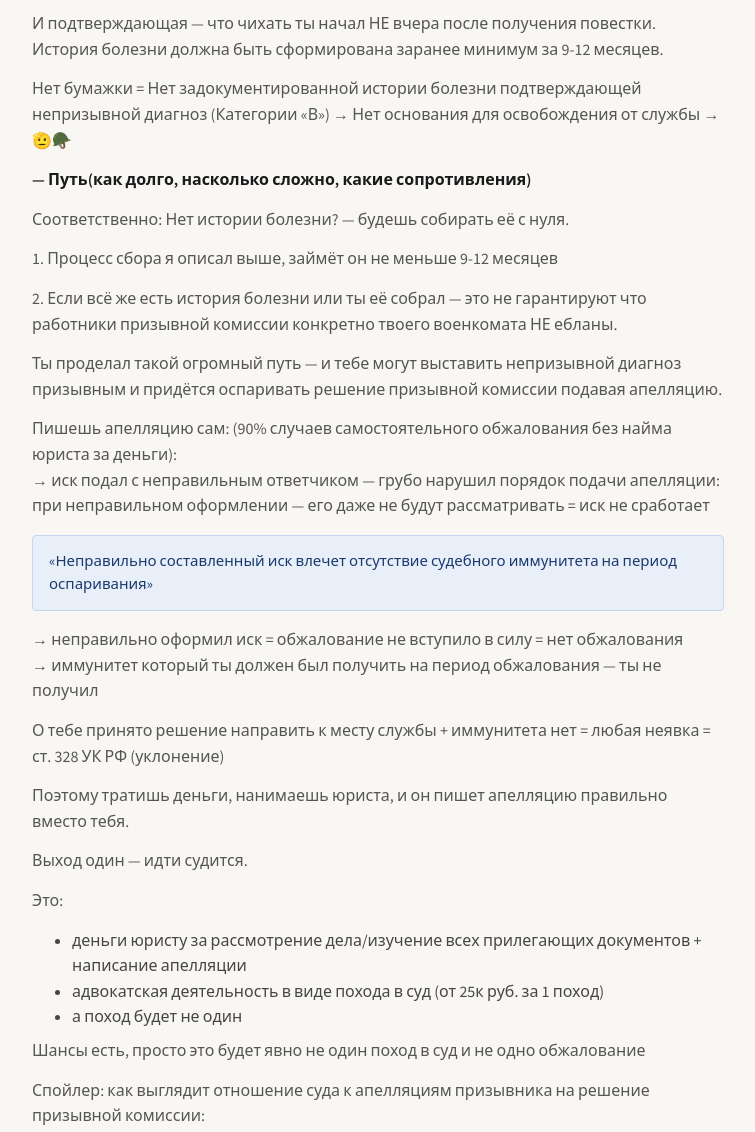
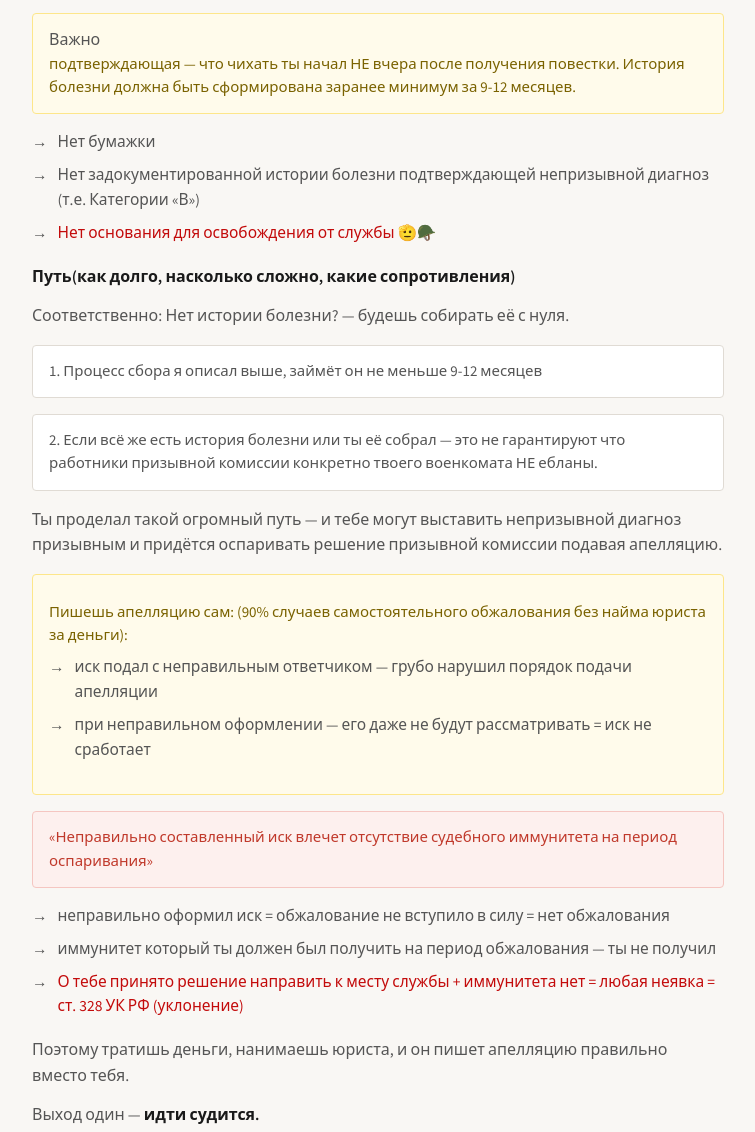
Before and after one commit to vladpolisuk/china-article, a plain HTML site: page index.html in a window 1280 px wide. Shown: the part 7248-8380 px from the top of the page, without its empty margins (262-1017 px from the left). Drawn offline with nearby package versions, Linux system fonts and the light colour scheme.

Commit message:
fix text

```diff
--- a/index.html
+++ b/index.html
@@ -337,6 +337,11 @@
 				background: var(--green-light);
 				border-color: #a7d9be;
 				color: var(--green);
+			}
+			.callout.neutral {
+				background: var(--white);
+				border-color: var(--border);
+				color: var(--text-sec);
 			}
 
 			/* ─── STEP FLOW ─── */
@@ -1594,64 +1599,95 @@
 
 				<p>На каждый твой чих — у тебя должна быть БУМАЖКА подтверждающая этот чих.</p>
 
-				<p>
-					И подтверждающая — что чихать ты начал НЕ вчера после получения повестки.
-					История болезни должна быть сформирована заранее минимум за 9-12 месяцев.
-				</p>
-
-				<p>
-					Нет бумажки = Нет задокументированной истории болезни подтверждающей непризывной
-					диагноз (Категории «В») → Нет основания для освобождения от службы →🫡🪖
-				</p>
-
-				<p><strong>— Путь(как долго, насколько сложно, какие сопротивления)</strong></p>
+				<div class="callout warn">
+					<div class="callout-body">
+						<p>Важно</p>
+						подтверждающая — что чихать ты начал НЕ вчера после получения повестки.
+						История болезни должна быть сформирована заранее минимум за 9-12 месяцев.
+					</div>
+				</div>
+
+				<ul class="arrow-list">
+					<li class="arrow-item">Нет бумажки</li>
+					<li class="arrow-item">
+						Нет задокументированной истории болезни подтверждающей непризывной диагноз
+						(т.е. Категории «В»)
+					</li>
+					<li
+						class="arrow-item"
+						style="color: rgb(195, 11, 11)">
+						Нет основания для освобождения от службы 🫡🪖
+					</li>
+				</ul>
+
+				<p><strong>Путь(как долго, насколько сложно, какие сопротивления)</strong></p>
 
 				<p>Соответственно: Нет истории болезни? — будешь собирать её с нуля.</p>
 
-				<p>1. Процесс сбора я описал выше, займёт он не меньше 9-12 месяцев</p>
-
-				<p>
-					2. Если всё же есть история болезни или ты её собрал — это не гарантируют что
-					работники призывной комиссии конкретно твоего военкомата НЕ ебланы.
-				</p>
+				<div class="callout neutral">
+					<div class="callout-body">
+						1. Процесс сбора я описал выше, займёт он не меньше 9-12 месяцев
+					</div>
+				</div>
+
+				<div class="callout neutral">
+					<div class="callout-body">
+						2. Если всё же есть история болезни или ты её собрал — это не гарантируют
+						что работники призывной комиссии конкретно твоего военкомата НЕ ебланы.
+					</div>
+				</div>
 
 				<p>
 					Ты проделал такой огромный путь — и тебе могут выставить непризывной диагноз
 					призывным и придётся оспаривать решение призывной комиссии подавая апелляцию.
 				</p>
 
-				<p>
-					Пишешь апелляцию сам: (90% случаев самостоятельного обжалования без найма юриста
-					за деньги):
-					<br />
-					→ иск подал с неправильным ответчиком — грубо нарушил порядок подачи апелляции:
-					при неправильном оформлении — его даже не будут рассматривать = иск не сработает
-				</p>
-
-				<div class="callout info">
+				<div class="callout warn">
+					<ul class="arrow-list">
+						Пишешь апелляцию сам: (90% случаев самостоятельного обжалования без найма
+						юриста за деньги):
+
+						<li class="arrow-item">
+							иск подал с неправильным ответчиком — грубо нарушил порядок подачи
+							апелляции
+						</li>
+						<li class="arrow-item">
+							при неправильном оформлении — его даже не будут рассматривать = иск не
+							сработает
+						</li>
+					</ul>
+				</div>
+
+				<div class="callout danger">
 					<div class="callout-body">
 						«Неправильно составленный иск влечет отсутствие судебного иммунитета
 						на период оспаривания»
 					</div>
 				</div>
 
-				<p>
-					→ неправильно оформил иск = обжалование не вступило в силу = нет обжалования
-					<br />→ иммунитет который ты должен был получить на период обжалования — ты не
-					получил
-				</p>
-
-				<p>
-					О тебе принято решение направить к месту службы + иммунитета нет = любая неявка
-					= ст. 328 УК РФ (уклонение)
-				</p>
+				<ul class="arrow-list">
+					<li class="arrow-item">
+						неправильно оформил иск = обжалование не вступило в силу = нет обжалования
+					</li>
+
+					<li class="arrow-item">
+						иммунитет который ты должен был получить на период обжалования — ты не
+						получил
+					</li>
+
+					<li class="arrow-item" style="color: rgb(195, 11, 11)"">
+						О тебе принято решение направить к месту службы + иммунитета нет = любая
+						неявка = ст. 328 УК РФ (уклонение)
+					</li>
+				</ul>
 
 				<p>
 					Поэтому тратишь деньги, нанимаешь юриста, и он пишет апелляцию правильно вместо
 					тебя.
 				</p>
 
-				<p>Выход один — идти судится.</p>
+				<p>Выход один — <strong>идти судится.</strong></p>
+
 				<p>Это:</p>
 
 				<ul style="list-style: disc; margin: 8px 0; margin-left: 40px; opacity: 0.8">
```
